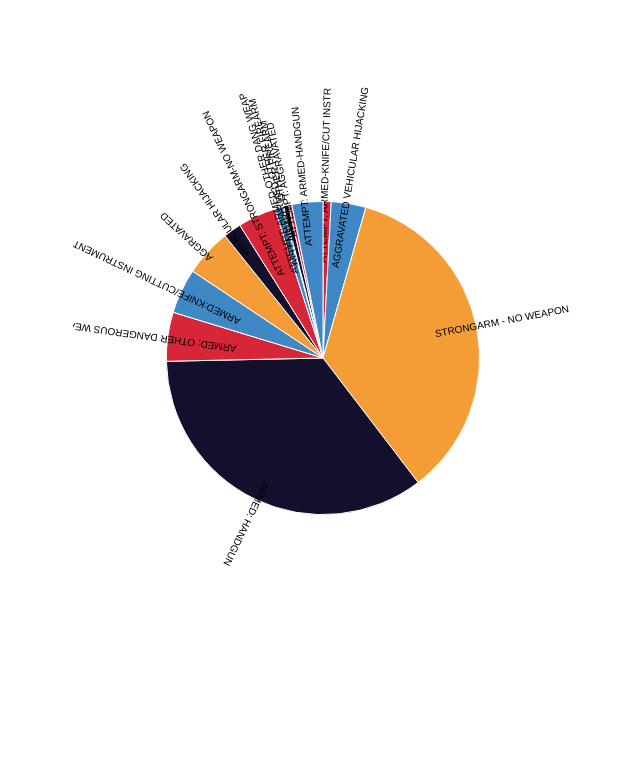
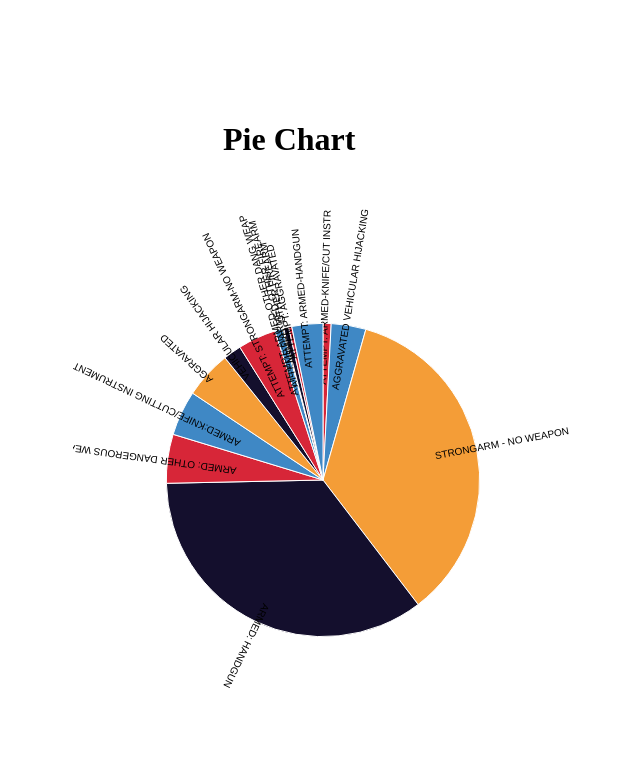
Before and after one commit to fsa895/crimeCSV, a website: page index3.html in a window 1280 px wide. Shown: the whole page, without its empty margins (285-925 px from the left). Drawn offline with nearby package versions, Linux system fonts and the light colour scheme.

Commit message:
Error Resolved

```diff
--- a/index3.html
+++ b/index3.html
@@ -24,7 +24,12 @@
     }
 
 </style>
-<svg width="500" height="700" style="margin-left: 350px;"></svg>
+<h1 style="padding-left:500px;padding-top:100px">
+        Pie Chart
+    </h1>
+<svg width="500" height="600" style="margin-left: 350px;">
+</svg>
+
 <script>
     var svg = d3.select("svg"),
         width = +svg.attr("width"),
```
Also changed, not shown: index1.html (+4 -0 lines), index2.html (+4 -0 lines).
